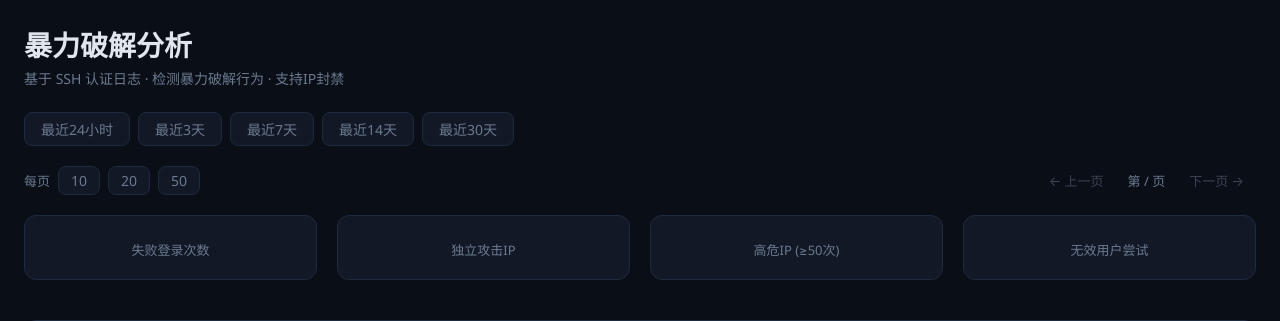
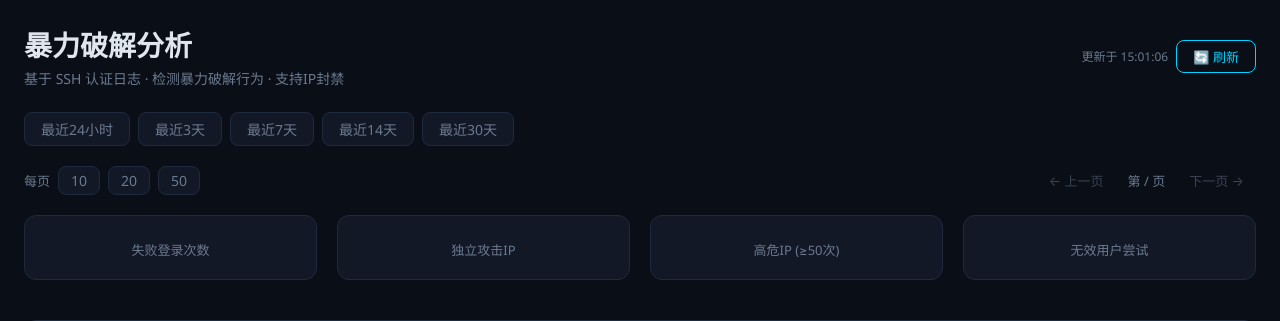
Before and after one commit to yyzq-cf/linux-security-center, a Flask app: template app/templates/brute_force.html in a window 1280 px wide. Shown: the part 60-381 px from the top of the page. Run offline with Flask 3, Linux system fonts and the light colour scheme; the template is opened without the code that fills it, so the values that code supplies are empty.

Commit message:
feat: 暴力破解页面30秒自动刷新+手动刷新按钮
- 每30秒自动reload页面刷新攻击数据
- 标题右侧添加🔄刷新按钮
- 显示上次更新时间

```diff
--- a/app/templates/brute_force.html
+++ b/app/templates/brute_force.html
@@ -1,9 +1,15 @@
 {% extends "base.html" %}
 {% block title %}暴力破解详情 · Linux 安全中心{% endblock %}
 {% block content %}
-<div class="page-header">
-    <h1>暴力破解分析</h1>
-    <div class="subtitle">基于 SSH 认证日志 · 检测暴力破解行为 · 支持IP封禁</div>
+<div class="page-header" style="display:flex;align-items:center;justify-content:space-between;">
+    <div>
+        <h1>暴力破解分析</h1>
+        <div class="subtitle">基于 SSH 认证日志 · 检测暴力破解行为 · 支持IP封禁</div>
+    </div>
+    <div style="display:flex;align-items:center;gap:8px;">
+        <span id="last-update" style="font-size:12px;color:var(--text-dim);"></span>
+        <button id="manual-refresh" class="btn" style="border-color:var(--accent);color:var(--accent);padding:6px 16px;font-size:13px;border-radius:8px;" onclick="manualRefresh()">🔄 刷新</button>
+    </div>
 </div>
 
 <!-- 时间筛选 -->
@@ -283,6 +289,24 @@
     return s + '秒';
 }
 
+function updateTimestamp() {
+    var now = new Date();
+    var el = document.getElementById('last-update');
+    if (el) el.textContent = '更新于 ' + now.toLocaleTimeString('zh-CN');
+}
+
+function manualRefresh() {
+    var btn = document.getElementById('manual-refresh');
+    btn.disabled = true;
+    btn.textContent = '刷新中...';
+    location.reload();
+}
+
+// 页面加载时记录时间
+updateTimestamp();
+// 每30秒自动刷新
+setInterval(function() { location.reload(); }, 30000);
+
 function blockAllIps() {
     if (!confirm('确认通过 fail2ban 一键封禁所有攻击源IP？')) return;
     var btn = document.getElementById('block-all-btn');
```
